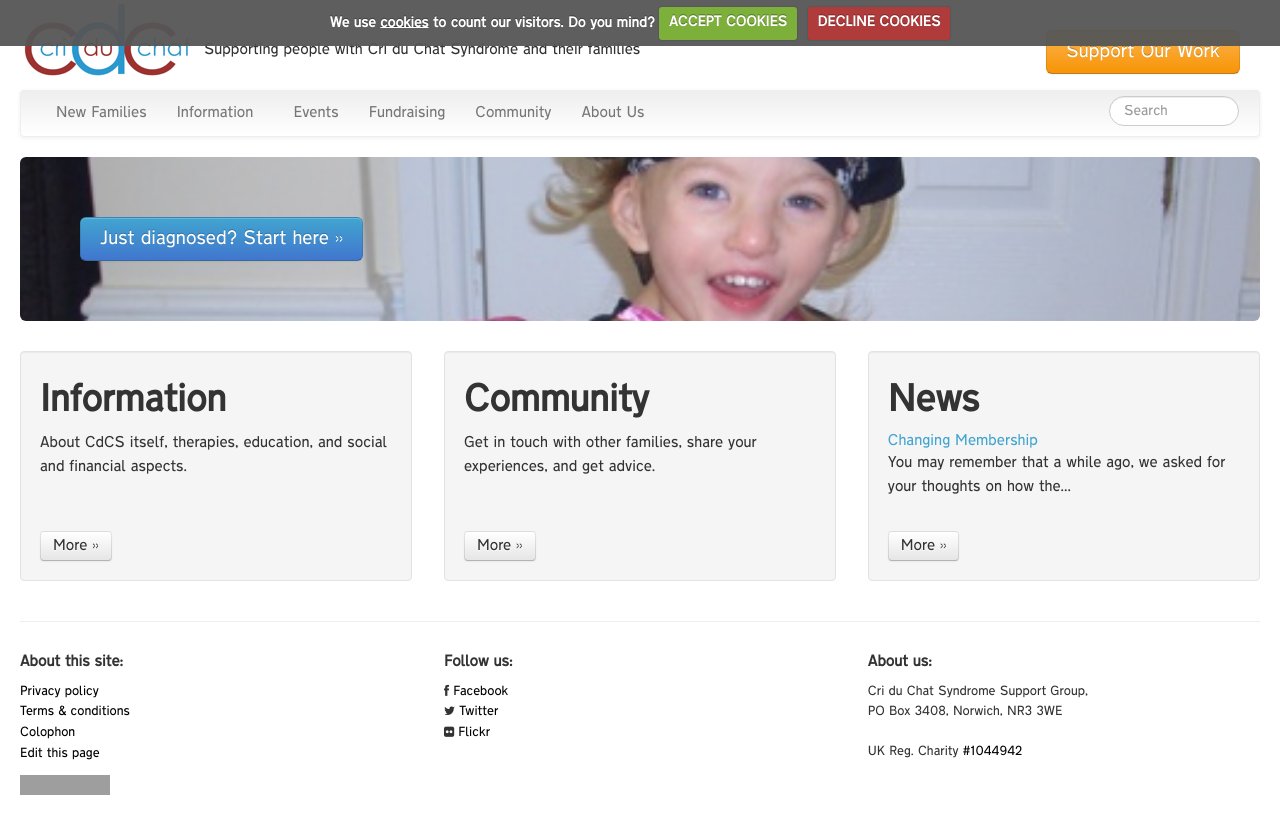
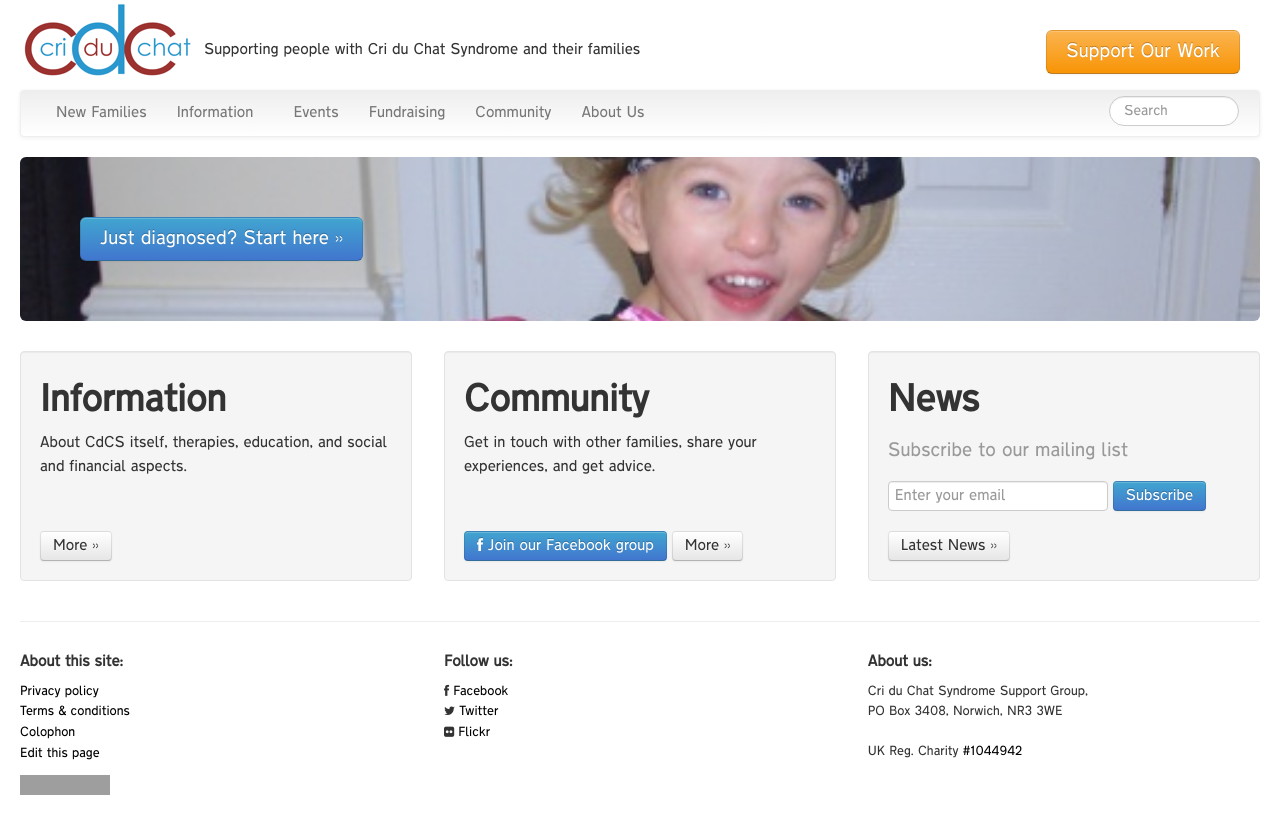
Before and after one commit to lucyjanetetlow/cdcssg.github.io, a Jekyll site: the page built from index.html, in a window 1280 px wide. Shown: the top 834 px of the page. Built offline with Jekyll 4.4.1, drawn with Linux system fonts in a browser that asks for light colours; comment, search, counter and statistics services are not loaded; grey boxes are pictures that could not be loaded.

Commit message:
more calls to action on front page

```diff
--- a/_includes/facebook_group.html
+++ b/_includes/facebook_group.html
@@ -1,3 +1 @@
-<p>
-  <a href='https://www.facebook.com/groups/cdcssguk/' class='btn btn-primary btn-xxlarge'><i class='fa fa-facebook service-icon'></i> Join our Facebook group</a>
-</p>
+<a href='https://www.facebook.com/groups/cdcssguk/' class='btn btn-primary btn-xxlarge'><i class='fa fa-facebook'></i> Join our Facebook group</a>
--- a/community/index.html
+++ b/community/index.html
@@ -23,4 +23,6 @@
   advice.
 </p>
 
-{% include facebook_group.html %}
+<p>
+  {% include facebook_group.html %}
+</p>
--- a/index.html
+++ b/index.html
@@ -38,17 +38,15 @@
         Get in touch with other families, share your experiences, and get advice.
       </p>
     </div>
-    <a class='btn' href='/community/index.html'>More &raquo;</a>
+    {% include facebook_group.html %} <a class='btn' href='/community/index.html'>More &raquo;</a>
   </div>
   <div class='span4 well'>
     <h1>News</h1>
     <div class='well-content'>
-      {% assign post = site.posts.first %}
-      <a href='{{post.url}}'>{{post.title}}</a>
-      <p>
-        {{ post.content | strip_html | truncatewords: 15 }}
-      </p>
+      <h2><small>Subscribe to our mailing list</small></h2>
+      {% include mailchimp.html %}
     </div>
-    <a class='btn' href='{{post.url}}'>More &raquo;</a>
+    {% assign post = site.posts.first %}
+    <a class='btn' href='{{post.url}}'>Latest News &raquo;</a>
   </div>
 </div>
```
